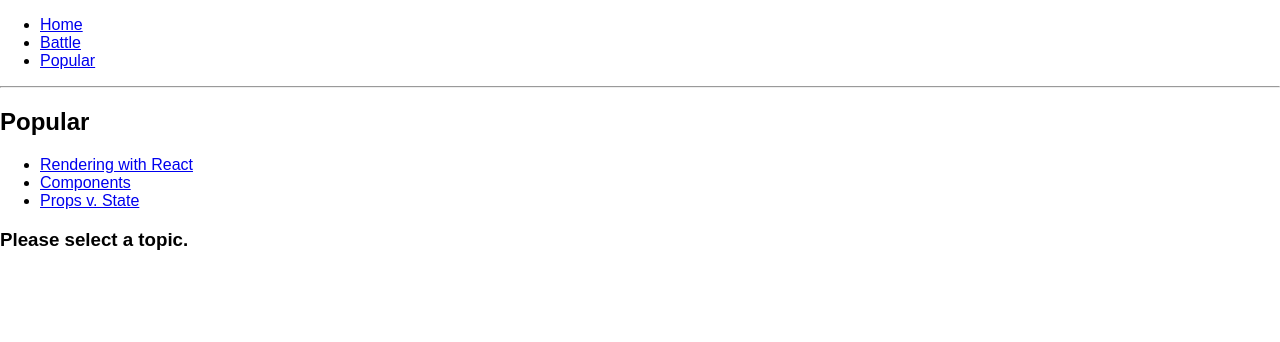
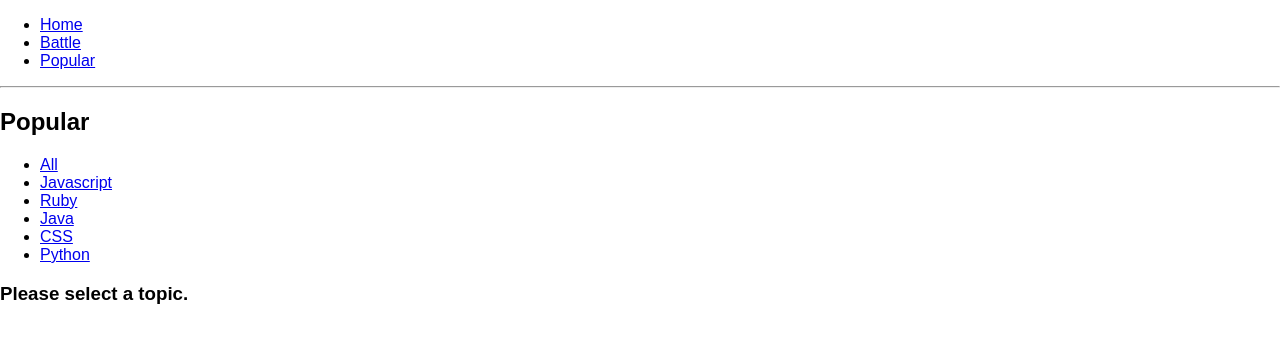
Before and after one commit to dianamariasilva/api-github, a React (Create React App) app: page /popular1 in a window 1280 px wide. Shown: the top 342 px of the page. Built offline with nearby package versions, Linux system fonts and the light colour scheme.

Commit message:
navbar de la parte popular

```diff
--- a/src/App.js
+++ b/src/App.js
@@ -31,18 +31,33 @@ const Popular1 = ({ match }) => (
     <h2>Popular</h2>
     <ul>
       <li>
-        <Link to={`${match.url}/rendering`}>
-          Rendering with React
+        <Link to={`${match.url}/all`}>
+          All
         </Link>
       </li>
       <li>
-        <Link to={`${match.url}/components`}>
-          Components
+        <Link to={`${match.url}/javascript`}>
+          Javascript
         </Link>
       </li>
       <li>
-        <Link to={`${match.url}/props-v-state`}>
-          Props v. State
+        <Link to={`${match.url}/ruby`}>
+          Ruby
+        </Link>
+      </li>
+      <li>
+        <Link to={`${match.url}/java`}>
+          Java
+        </Link>
+      </li>
+      <li>
+        <Link to={`${match.url}/css`}>
+          CSS
+        </Link>
+      </li>
+      <li>
+        <Link to={`${match.url}/python`}>
+          Python
         </Link>
       </li>
     </ul>
```
